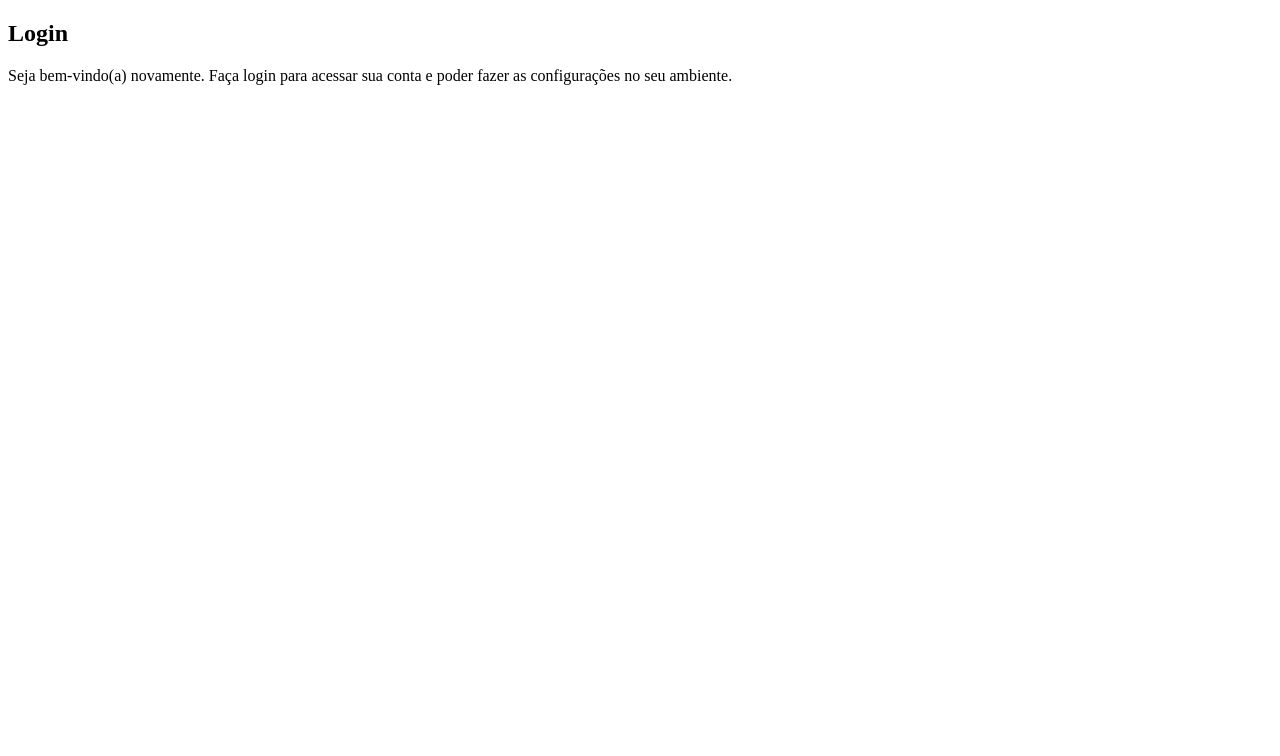
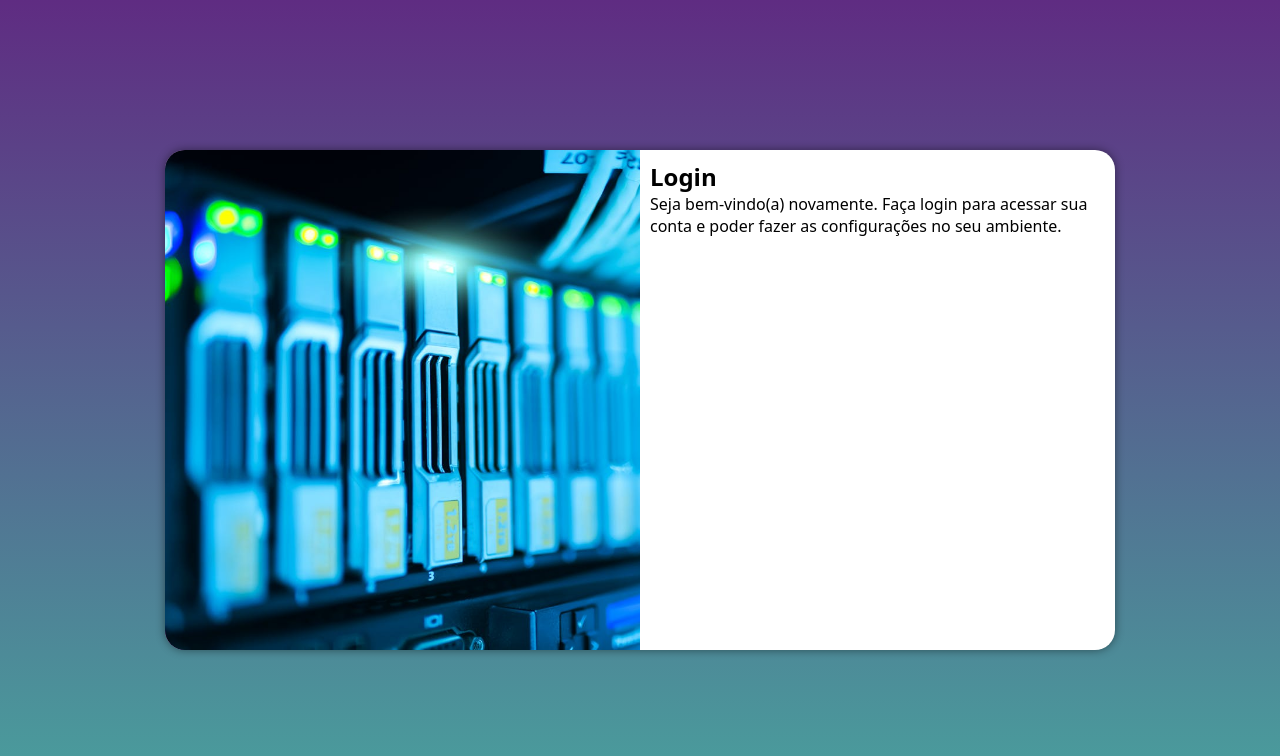
Before and after one commit to FillipiMadureira/projeto-login, a plain HTML site: page index.html in a window 1280 px wide. Drawn offline with Linux system fonts and the light colour scheme.

Commit message:
meida query para outras telas

```diff
--- /dev/null
+++ b/estilos/meida-query.css
@@ -0,0 +1,45 @@
+@charset "UTF-8";
+
+@media screen and (min-width: 768px) and (max-width: 992px) {
+
+    body {
+        background-image: linear-gradient(to top, #49a09d, #5f2c82);
+    }
+
+    section#login {
+        width: 80vw;
+    }
+
+    section#login > div#imagem {
+        float: left;
+        width: 30%;
+        height: 100%;
+    }
+
+    section#login > div#formulario {
+        float: right;
+        width: 70%;
+    }
+}
+
+@media screen and (min-width: 992px) {
+
+    body {
+        background-image: linear-gradient(to top, #49a09d, #5f2c82);
+    }
+
+    section#login {
+        width: 950px;
+    }
+
+    section#login > div#imagem {
+        float: left;
+        width: 50%;
+        height: 100%;
+    }
+
+    section#login > div#formulario {
+        float: right;
+        width: 50%;
+    }
+}
--- a/estilos/style.css
+++ b/estilos/style.css
@@ -5,3 +5,51 @@
     Verde: #49a09d
     Lilás: #5f2c82
     */
+
+    *{
+        font-family: system-ui, -apple-system, BlinkMacSystemFont, 'Segoe UI', Roboto, Oxygen, Ubuntu, Cantarell, 'Open Sans', 'Helvetica Neue', sans-serif;
+        padding: 0%;
+        margin: 0%;
+        box-sizing: border-box;
+    }
+
+    body, html {
+        background-color: #5f2c82;
+        height: 100vh;
+        width: 100vw;
+    }
+
+    main {
+        position: relative;
+        height: 100vh;
+        width: 100vw;
+    }
+
+    section#login {
+        position: absolute;
+        top: 50%;
+        left: 50%;
+        transform: translate(-50%, -50%);
+        overflow: hidden;
+
+        background-color: white;
+        width: 250px;
+        height: 500px;
+        border-radius: 20px;
+        box-shadow: 0px 0px 10px rgba(0, 0, 0, 0.459);
+
+        transition: width .3s, heigth .3s;
+        transition-timing-function: ease;
+    }
+
+    section#login > div#imagem {
+        display: block;
+        background: #5f2c82 url(../imagens/pexels-cookiecutter-1148820.jpg) no-repeat;
+        background-size: cover;
+        height: 200px;
+    }
+
+    section#login > div#formulario {
+        display: block;
+        padding: 10px;
+    }
--- a/index.html
+++ b/index.html
@@ -5,6 +5,7 @@
     <meta name="viewport" content="width=device-width, initial-scale=1.0">
     <title>Document</title>
     <link rel="stylesheet" href="estilos/style.css">
+    <link rel="stylesheet" href="estilos/meida-query.css">
 </head>
 <body>
     <main>
```
